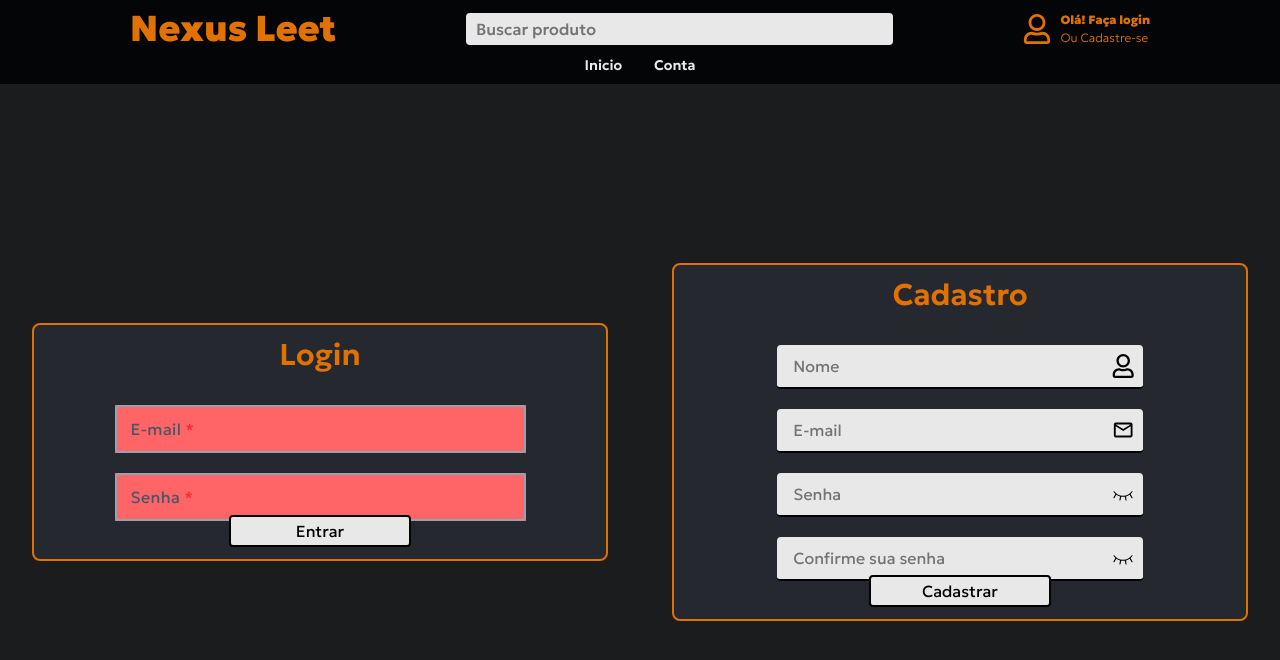
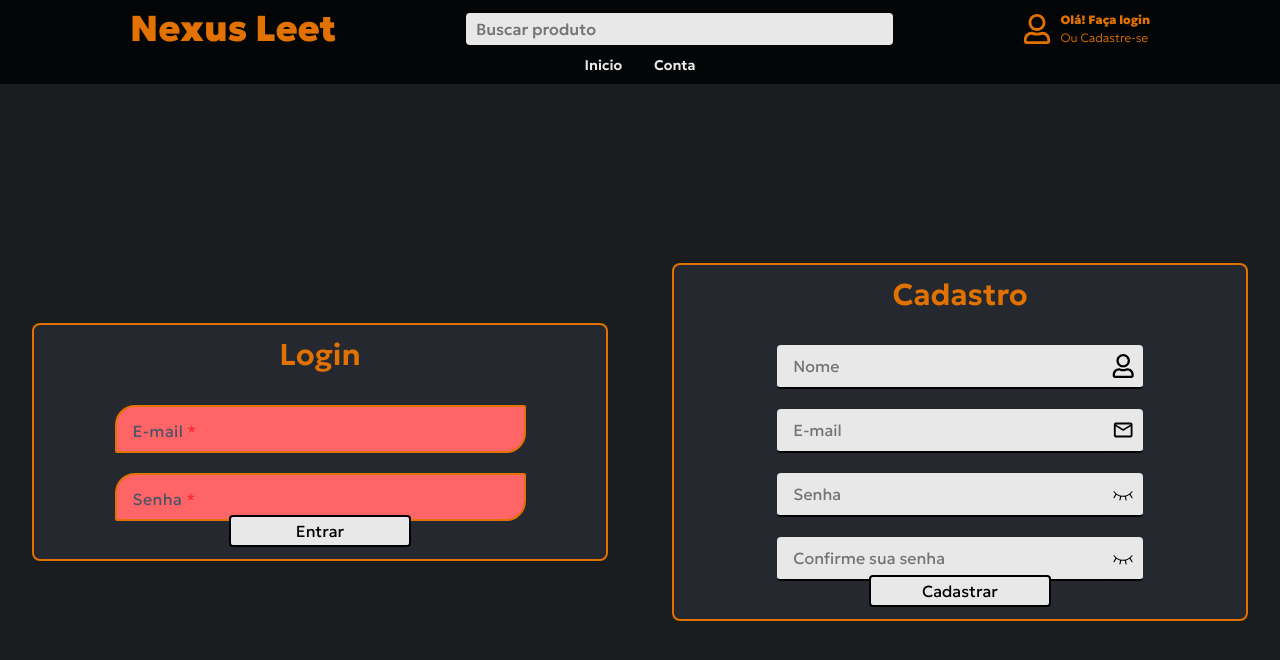
Before and after one commit to gustavocarvalho-ra/NextJs-NexusLeet, a Next.js app: page /my-account in a window 1280 px wide. Shown: the top 660 px of the page. Built offline with nearby package versions, Linux system fonts and the light colour scheme; no server answers.

Commit message:
style: changed border style

```diff
--- a/src/app/components/ui/inputAnim.tsx
+++ b/src/app/components/ui/inputAnim.tsx
@@ -13,7 +13,7 @@ const InputAt = React.forwardRef<HTMLInputElement, InputProps>(
     const inputName = name || inputId;
 
     return (
-      <div className={`${className} relative flex flex-col bg-red-400`}>
+      <div className={`${className} relative flex flex-col bg-red-400 rounded-tl-[20px] rounded-tr-[2px] rounded-bl-[2px] rounded-br-[20px] border-2 border-(--text-amber)`}>
         <input
           ref={ref}
           id={inputId}
@@ -21,11 +21,7 @@ const InputAt = React.forwardRef<HTMLInputElement, InputProps>(
           type={type}
           required={required}
           placeholder={placeholder || ' '}
-          className={`px-4 py-3 w-full h-full text-base outline-none border-2 rounded transition-all duration-200 peer
-            ${error
-              ? 'border-red-500 focus:border-red-700'
-              : 'border-gray-400 hover:border-gray-600 focus:border-blue-600'
-            }`}
+          className={`px-4 py-3 w-full h-full text-base outline-none border-2 rounded transition-all duration-200 peer border-none`}
           {...props}
         />
 
```
